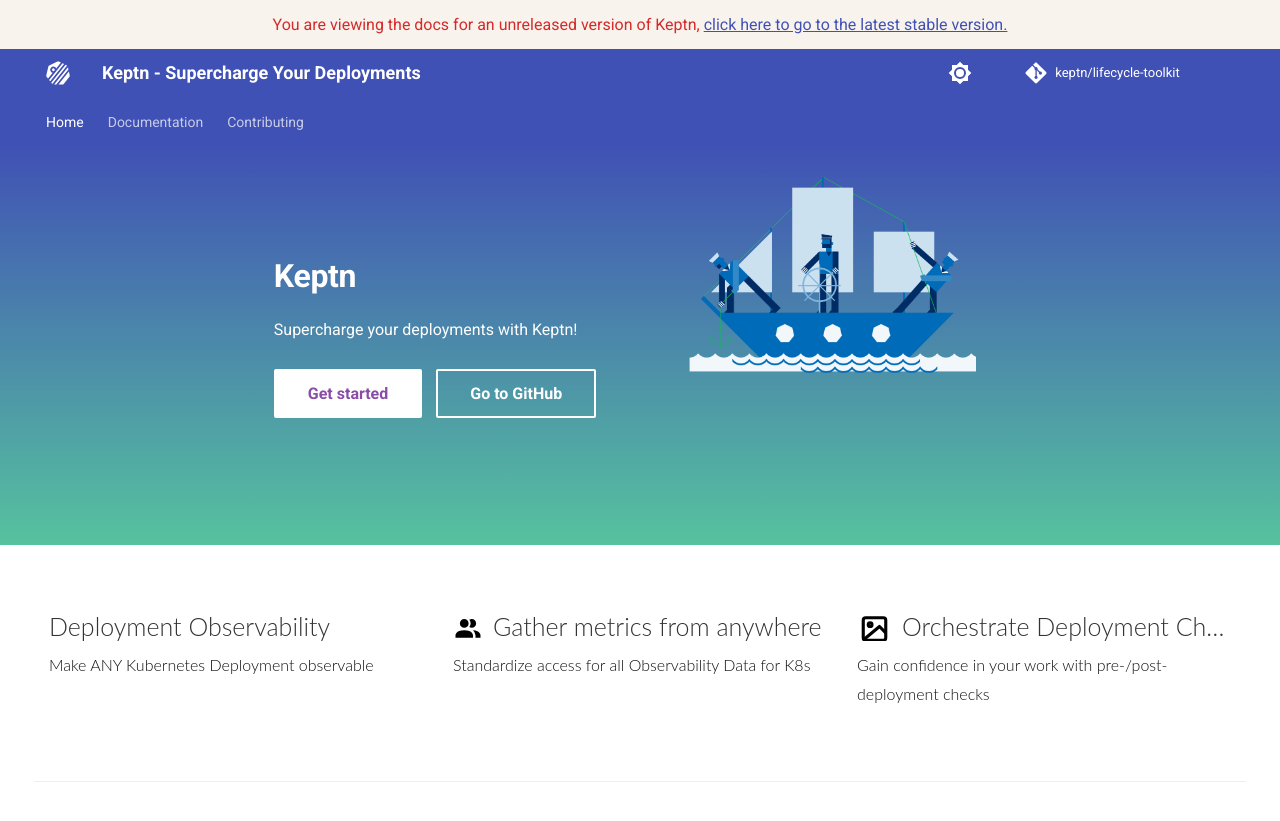
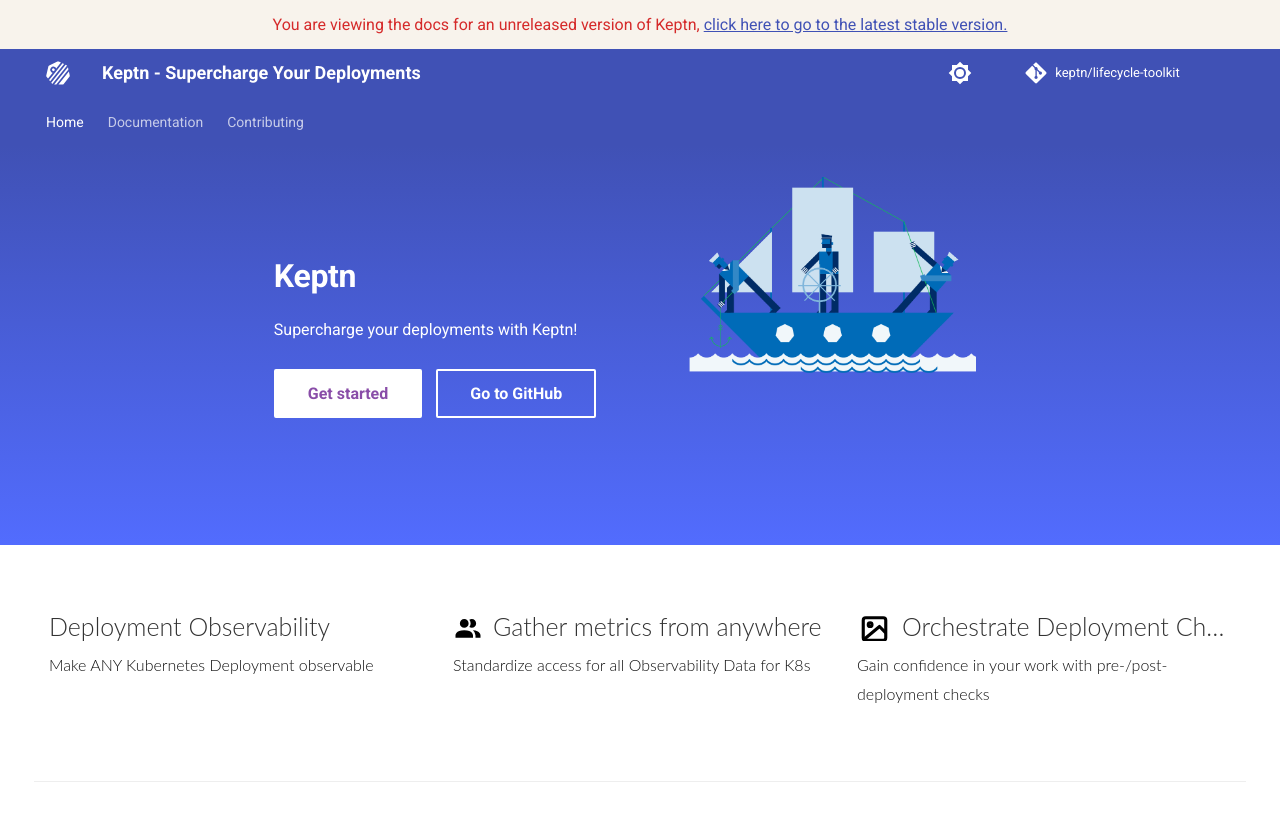
Before and after one commit to mowies/mkdocs-testing, an MkDocs documentation site: the page built from docs/index.md, in a window 1280 px wide. Shown: the top 821 px of the page. Built offline with MkDocs 1.6.1 and Material for MkDocs 9.7.7, drawn with Linux system fonts in a browser that asks for light colours; plug-ins that fetch from the network failed and are left out; comment, search, counter and statistics services are not loaded.

Commit message:
change landing page css gradient
Signed-off-by: Moritz Wiesinger <moritz.wiesinger@dynatrace.com>

```diff
--- a/docs/assets/stylesheets/home.css
+++ b/docs/assets/stylesheets/home.css
@@ -9,7 +9,7 @@
 
 .tx-container {
     padding-top: .0rem;
-    background: linear-gradient(to bottom, var(--md-primary-fg-color), hsla(160deg,47%,55%,1) 99%,#fff 99%)
+    background: linear-gradient(to bottom, var(--md-primary-fg-color), var(--md-accent-fg-color) 99%,#fff 99%)
 }
 
 .tx-hero {
```
